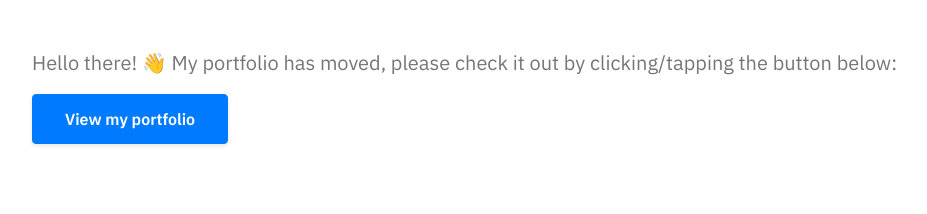
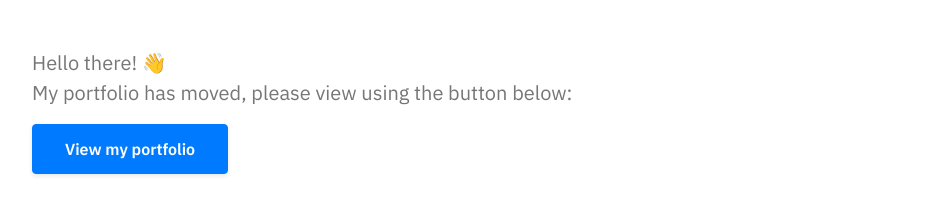
Before and after one commit to Charkizard/Charkizard.github.io, a plain HTML site: page index.html in a window 1280 px wide. Shown: the whole page, without its empty margins (53-980 px from the left). Drawn offline with nearby package versions, Linux system fonts and the light colour scheme.

Commit message:
Update index.html

```diff
--- a/index.html
+++ b/index.html
@@ -22,7 +22,8 @@
     <main>
         <section class="hero my-5">
             <div class="container">
-            <p class="lead">Hello there! 👋 My portfolio has moved, please check it out by clicking/tapping the button below:</p>
+                <p class="lead">Hello there! 👋 </br>
+                    My portfolio has moved, please view using the button below:</p>
                 <a type="button" class="btn btn-primary btn-lg shadow-1" href="https://charlieaitkin.design/">View my portfolio</a>
             </div>
         </section>
```
